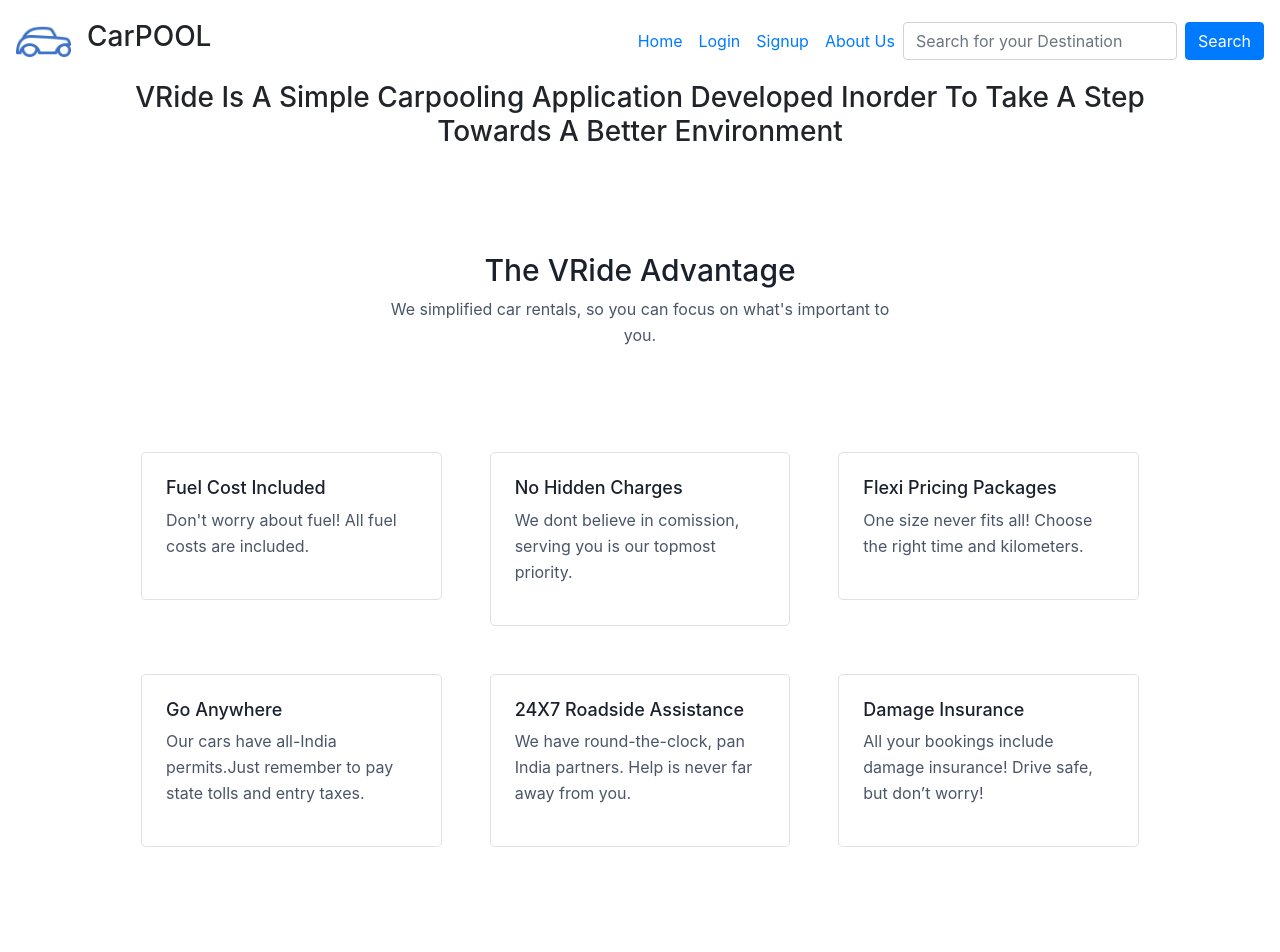
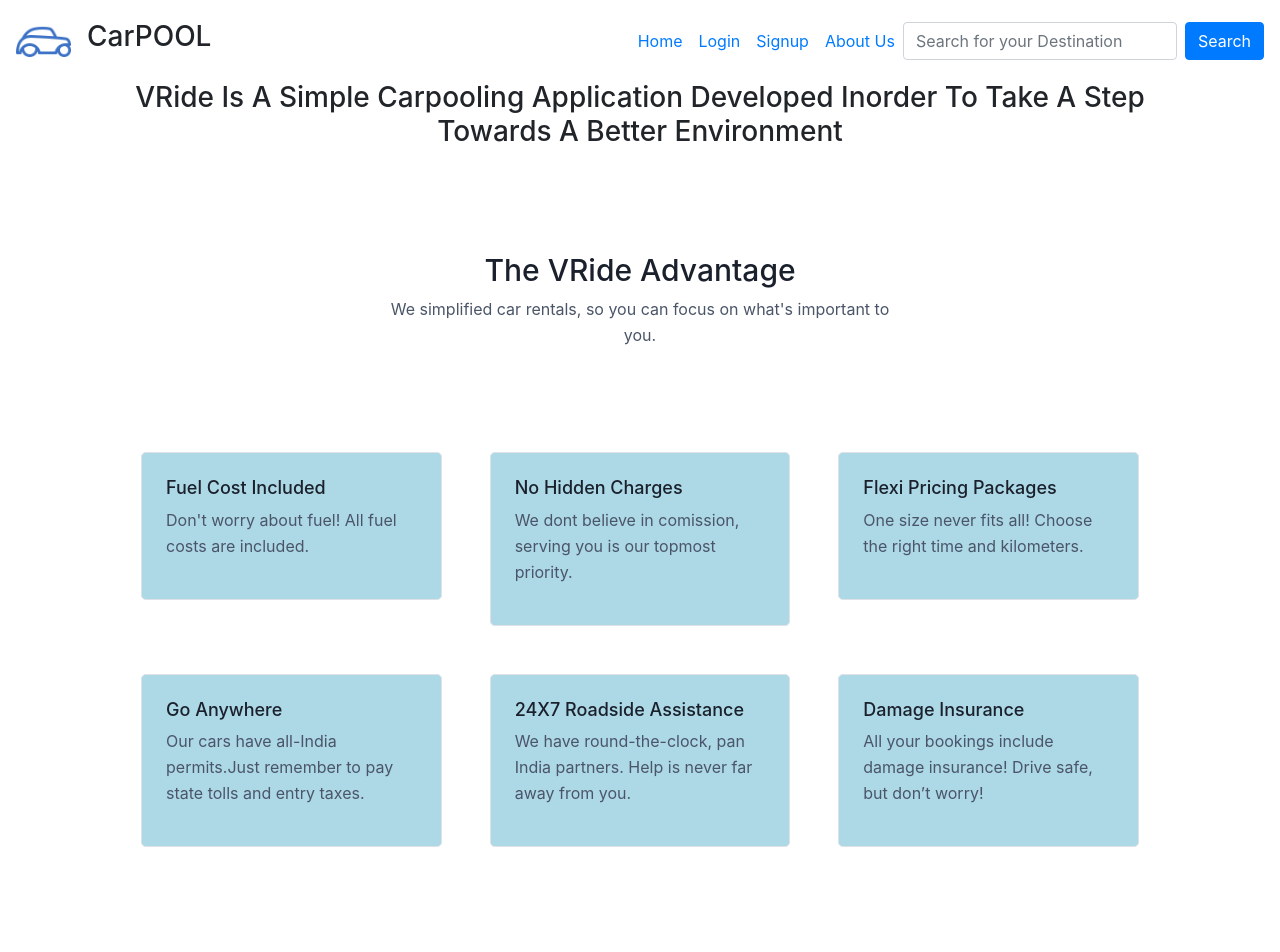
Before and after one commit to Sarbeshwar/Carpooling-VRide, a React (Create React App) app in the folder frontend/: page / in a window 1280 px wide. Shown: the top 952 px of the page. Built offline with nearby package versions, Linux system fonts and the light colour scheme.

Commit message:
Added some css

```diff
--- /dev/null
+++ b/frontend/src/components/EmbeddedVideo.css
@@ -0,0 +1,10 @@
+#forColor
+{
+    background-color:lightblue;
+
+}
+#nforColorOut
+{
+    background-color:lightcoral;
+
+}
--- a/frontend/src/components/EmbeddedVideo.js
+++ b/frontend/src/components/EmbeddedVideo.js
@@ -1,52 +1,54 @@
 import React, { Component } from 'react';
 import { Container } from 'react-bootstrap';
+import "./EmbeddedVideo.css";
+
 class EmbeddedVideo extends Component {
   render() {
     return (
       <Container>
         <center>
-          <h3>VRide Is A Simple Carpooling Application Developed Inorder To Take A
+          <h3 id="forColorOut">VRide Is A Simple Carpooling Application Developed Inorder To Take A
                 Step Towards A Better Environment</h3>
         </center>
         <section class="text-gray-700 body-font">
           <div class="container px-5 py-24 mx-auto">
-            <div class="flex flex-wrap w-full mb-20 flex-col items-center text-center">
+            <div class="flex flex-wrap w-full mb-20 flex-col items-center text-center" >
               <h1 class="sm:text-3xl text-2xl font-medium title-font mb-2 text-gray-900">The VRide Advantage</h1>
               <p class="lg:w-1/2 w-full leading-relaxed text-base">We simplified car rentals, so you can focus on what's important to you.</p>
             </div>
-            <div class="flex flex-wrap -m-4">
-              <div class="xl:w-1/3 md:w-1/2 p-4">
-                <div class="border border-gray-300 p-6 rounded-lg">
+            <div class="flex flex-wrap -m-4" >
+              <div class="xl:w-1/3 md:w-1/2 p-4" >
+                <div class="border border-gray-300 p-6 rounded-lg" id="forColor">
                   <h2 class="text-lg text-gray-900 font-medium title-font mb-2">Fuel Cost Included</h2>
                   <p class="leading-relaxed text-base">Don't worry about fuel! All fuel costs are included.</p>
                 </div>
               </div>
               <div class="xl:w-1/3 md:w-1/2 p-4">
-                <div class="border border-gray-300 p-6 rounded-lg">
+                <div class="border border-gray-300 p-6 rounded-lg" id="forColor">
                   <h2 class="text-lg text-gray-900 font-medium title-font mb-2">No Hidden Charges</h2>
                   <p class="leading-relaxed text-base">We dont believe in comission, serving you is our topmost priority.</p>
                 </div>
               </div>
               <div class="xl:w-1/3 md:w-1/2 p-4">
-                <div class="border border-gray-300 p-6 rounded-lg">
+                <div class="border border-gray-300 p-6 rounded-lg" id="forColor">
                   <h2 class="text-lg text-gray-900 font-medium title-font mb-2">Flexi Pricing Packages</h2>
                   <p class="leading-relaxed text-base">One size never fits all! Choose the right time and kilometers.</p>
                 </div>
               </div>
               <div class="xl:w-1/3 md:w-1/2 p-4">
-                <div class="border border-gray-300 p-6 rounded-lg">
+                <div class="border border-gray-300 p-6 rounded-lg" id="forColor">
                   <h2 class="text-lg text-gray-900 font-medium title-font mb-2">Go Anywhere</h2>
                   <p class="leading-relaxed text-base">Our cars have all-India permits.Just remember to pay state tolls and entry taxes.</p>
                 </div>
               </div>
               <div class="xl:w-1/3 md:w-1/2 p-4">
-                <div class="border border-gray-300 p-6 rounded-lg">
+                <div class="border border-gray-300 p-6 rounded-lg" id="forColor">
                   <h2 class="text-lg text-gray-900 font-medium title-font mb-2">24X7 Roadside Assistance</h2>
                   <p class="leading-relaxed text-base">We have round-the-clock, pan India partners. Help is never far away from you.</p>
                 </div>
               </div>
               <div class="xl:w-1/3 md:w-1/2 p-4">
-                <div class="border border-gray-300 p-6 rounded-lg">
+                <div class="border border-gray-300 p-6 rounded-lg" id="forColor">
                   <h2 class="text-lg text-gray-900 font-medium title-font mb-2">Damage Insurance</h2>
                   <p class="leading-relaxed text-base">All your bookings include damage insurance! Drive safe, but don’t worry!</p>
                 </div>
```
Also changed, not shown: frontend/src/components/Team.js (+5 -4 lines), 1 other file (tests, documents, lock files or other folders).
